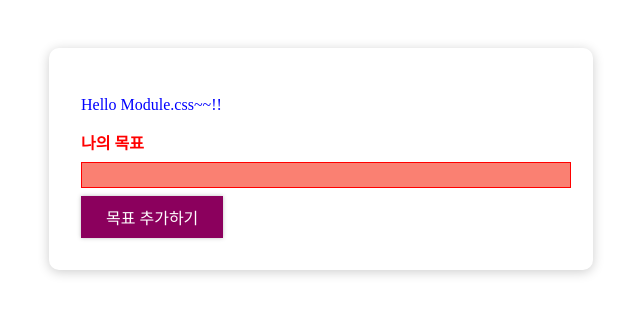
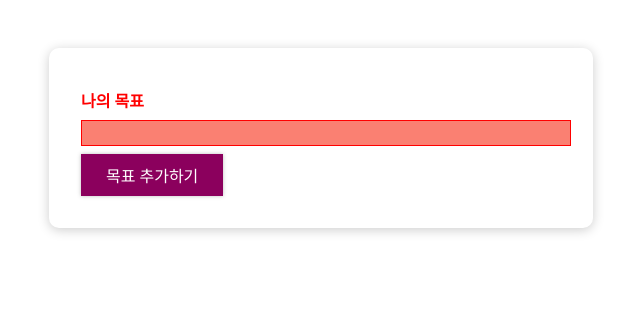
Before and after one commit to LeeKM321/react-study202504, a React (Vite) app: page / in a window 1280 px wide. Shown: the top 314 px of the page, without its empty margins (319-959 px from the left). Built offline with nearby package versions, Linux system fonts and the light colour scheme.

Commit message:
css module

```diff
--- a/src/components/CourseGoals/A.css
+++ /dev/null
@@ -1,3 +0,0 @@
-.test {
-  color: red;
-}
--- a/src/components/CourseGoals/B.css
+++ /dev/null
@@ -1,3 +0,0 @@
-.test {
-  color: blue;
-}
--- a/src/components/CourseGoals/CourseInput.jsx
+++ b/src/components/CourseGoals/CourseInput.jsx
@@ -1,11 +1,12 @@
 import React, { useState } from 'react';
 import styles from './CourseInput.module.css';
 import Button from '../../UI/Button';
-import './A.css';
-import './B.css';
 
 const CourseInput = ({ onAdd }) => {
   // module.css를 사용하면 css 내에서 사용한 클래스 이름을 객체화 해서 전달합니다.
+  // 여러 css 파일에 있는 클래스 이름 충돌을 더이상 신경쓰지 않아도 됩니다.
+  // 변수명으로 파일을 구분하기 때문에 이름 짓는 거에 스트레스가 줄어듭니다.
+  // 스타일의 출처를 쉽게 파악할 수 있는 장점도 있습니다.
   const { 'form-control': formControl, invalid } = styles;
 
   // 입력창 상태 변수
@@ -46,7 +47,6 @@ const CourseInput = ({ onAdd }) => {
 
   return (
     <form onSubmit={handleSubmit}>
-      <p className='test'>Hello Module.css~~!!</p>
       <div className={`${formControl} ${!isValid ? invalid : ''}`}>
         <label>나의 목표</label>
         <input type='text' value={enteredText} onChange={handleInput} />
```
